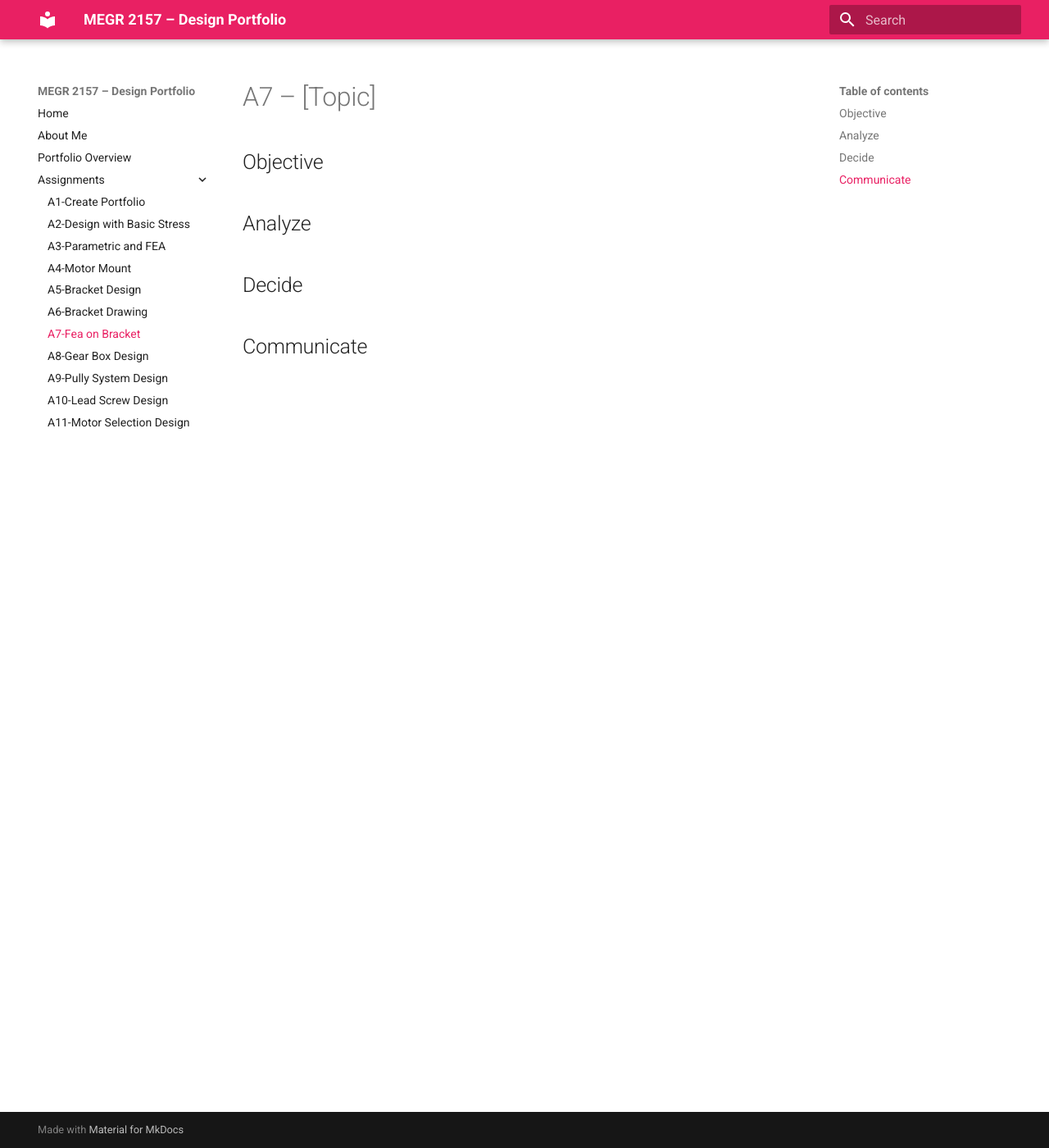
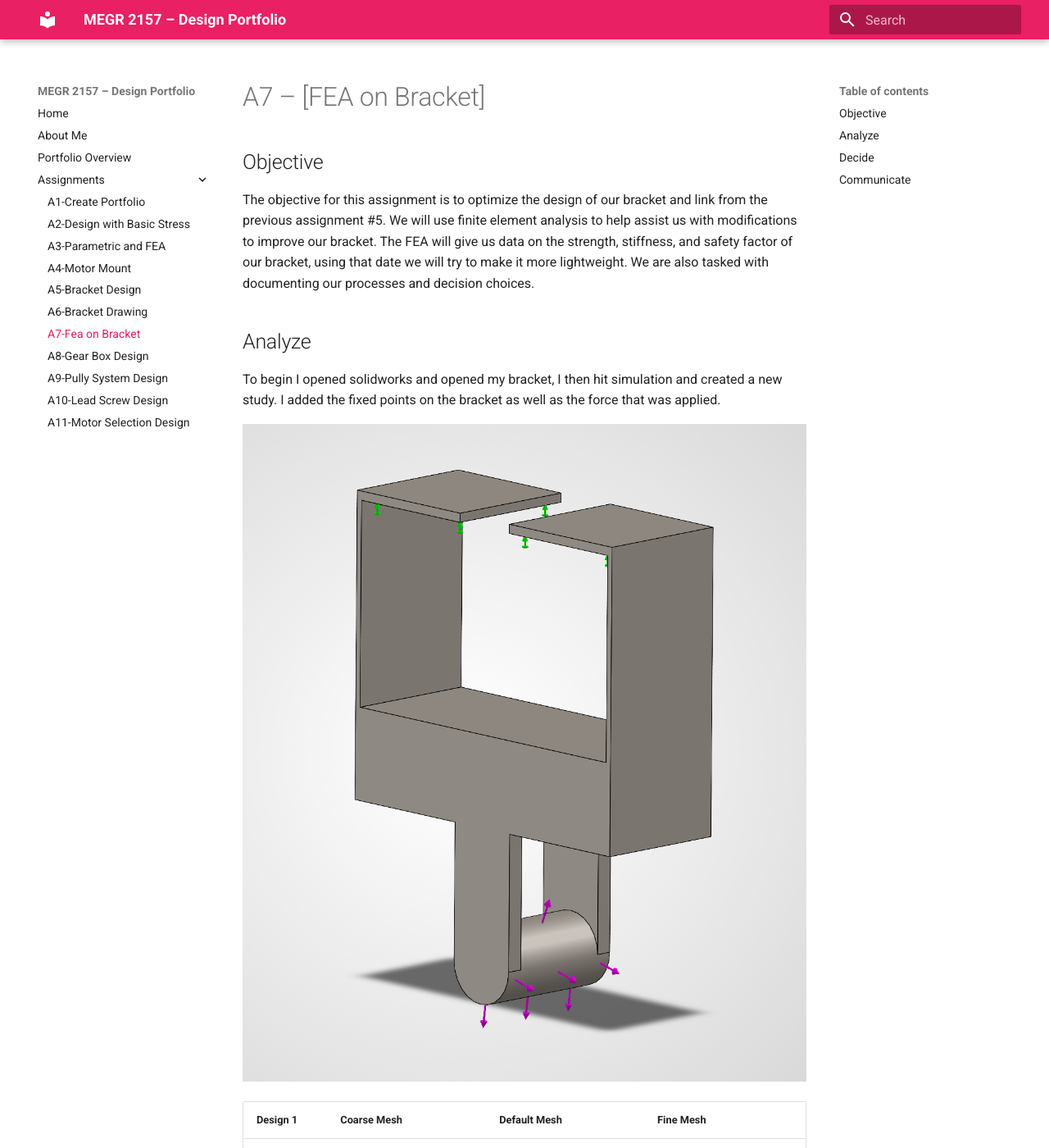
Before and after one commit to JonathanSuarezVazquez/Jonathans-megr2157-portfolio, an MkDocs documentation site: the page built from docs/assignments/A07/index.md, in a window 1280 px wide and 1400 px high. Shown: the whole window at 82% size. Built offline with MkDocs 1.6.1 and Material for MkDocs 9.7.7, drawn with Linux system fonts in a browser that asks for light colours; some of the changed text lies outside the part shown.

Commit message:
Revise A7 assignment with FEA details
Updated the assignment topic and added details on the objective, analysis, and results of the finite element analysis for the bracket design.

```diff
--- a/docs/assignments/A07/index.md
+++ b/docs/assignments/A07/index.md
@@ -1,10 +1,25 @@
-# A7 – [Topic]
+# A7 – [FEA on Bracket]
 
 ## Objective
 
+The objective for this assignment is to optimize the design of our bracket and link from the previous assignment #5. We will use finite element analysis to help assist us with modifications to improve our bracket. The FEA will give us data on the strength, stiffness, and safety factor of our bracket, using that date we will try to make it more lightweight. We are also tasked with documenting our processes and decision choices.
 
 ## Analyze
 
+To begin I opened solidworks and opened my bracket, I then hit simulation and created a new study. I added the fixed points on the bracket as well as the force that was applied.
+
+![myimage](A8.1begin.png)
+
+| Design 1 | Coarse Mesh | Default Mesh | Fine Mesh |
+| --- | --- | --- | ---|
+| Max Stress (N/m^2 ) | 5.162e+06 | 5.811e+06 | 7.952+06 |
+| Location | ![myimage](A8.1coarsevon.png) | ![myimage](A8.1defaultvon.png) | ![myimage](A8.1finevon.png) |
+| Max Deflection (mm) | 2.419e-03  | 2.007e-03 | 2.013e-03 |
+| Location | ![myimage](A8.1coarsedef.png) | ![myimage](A8.1defaultdef.png) | ![myimage](A8.1findef.png) |
+| Min SF | 48 | 43 | 31 |
+| Location | ![myimage](A8.1coarsesf.png) | ![myimage](A8.1defaultsf.png) | ![myimage](A8.1finesf.png) |
+| Mass | 0.671 lb | 0.671 lb | 0.671 lb |
+| Number of elements | 1608 | 9364 | 63262 |
 
 ## Decide
 
```
